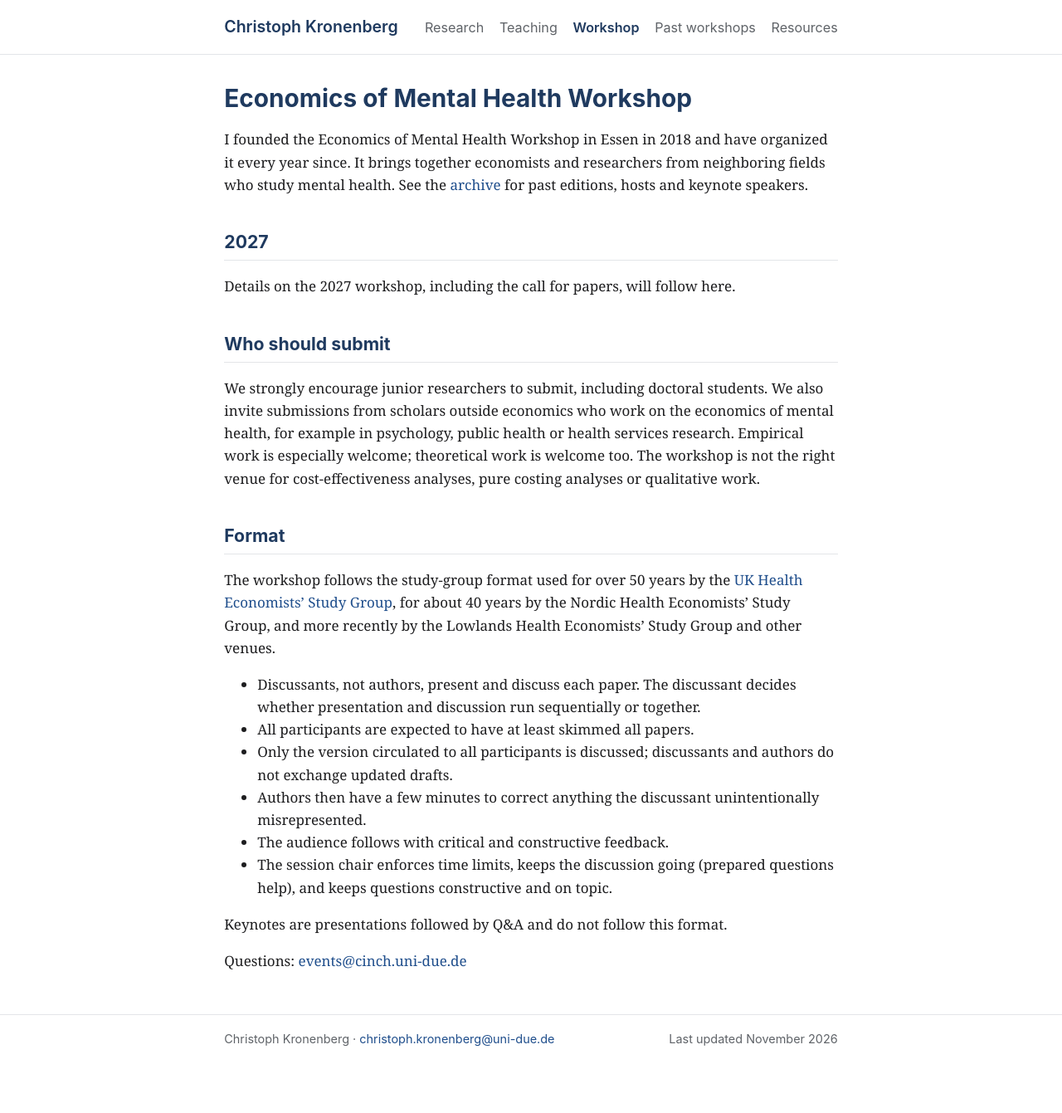
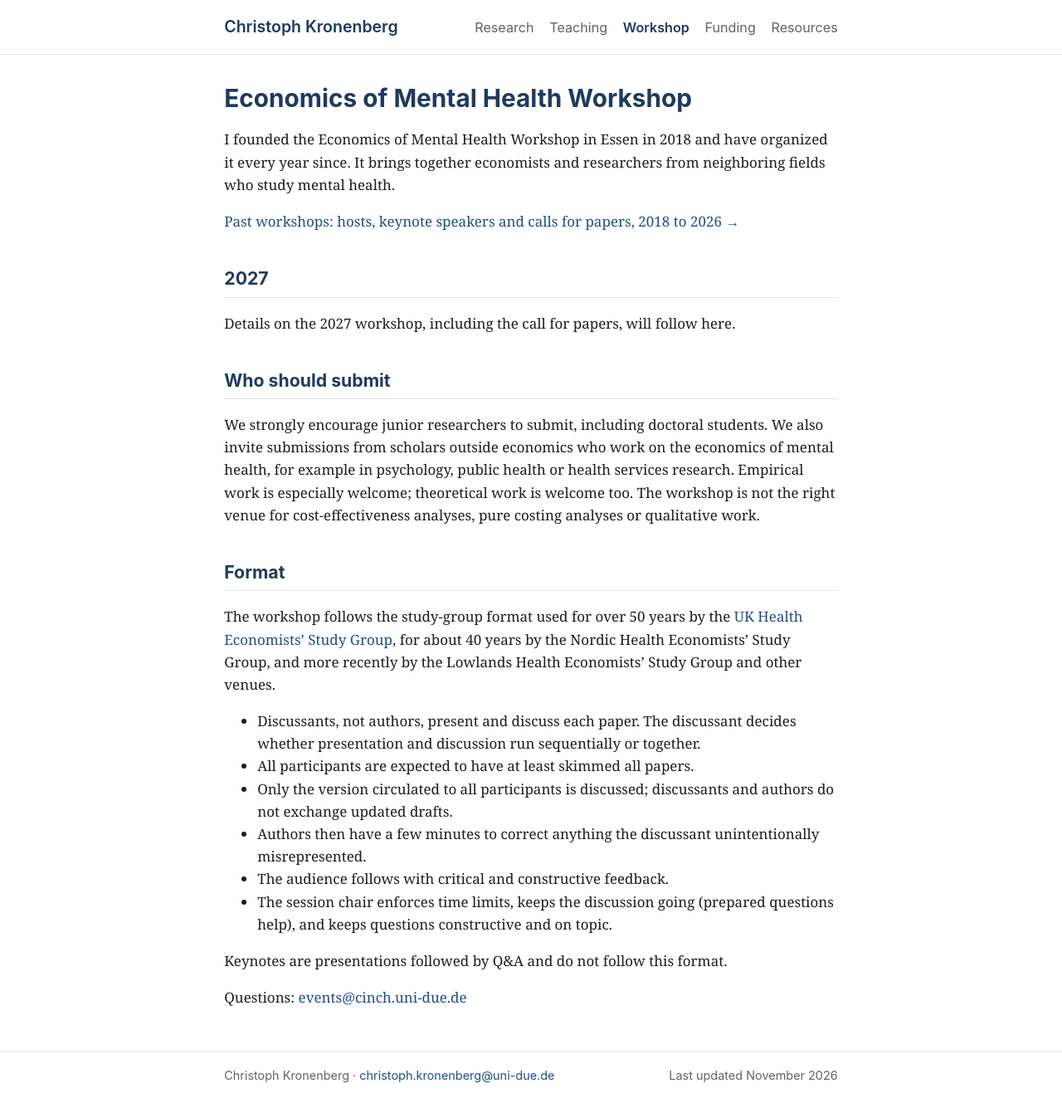
Before and after one commit to christophkronenberg/christophkronenberg.github.io, a Jekyll site: the page built from workshop/index.md, in a window 1280 px wide. Shown: the whole page at 83% size. Built offline with Jekyll 4.4.1, drawn with Linux system fonts in a browser that asks for light colours; before the commit the page ends 1297 px from its top, so only the background shows below that.

Commit message:
Funding page; past workshops as workshop subpage

```diff
--- a/_config.yml
+++ b/_config.yml
@@ -12,8 +12,8 @@ nav:
     url: /teaching/
   - title: Workshop
     url: /workshop/
-  - title: Past workshops
-    url: /workshop/archive/
+  - title: Funding
+    url: /funding/
   - title: Resources
     url: /resources/
   - title: CV
--- a/_layouts/default.html
+++ b/_layouts/default.html
@@ -15,14 +15,15 @@
   <link rel="icon" href="{{ '/assets/img/favicon.svg' | relative_url }}" type="image/svg+xml">
   <link rel="stylesheet" href="{{ '/assets/css/style.css' | relative_url }}">
 </head>
-<body>
+<body{% if page.wide %} class="wide"{% endif %}>
   <header class="site-header">
     <div class="wrap">
       <a class="site-title" href="{{ '/' | relative_url }}">{{ site.title }}</a>
       <nav class="site-nav" aria-label="Main">
         {% for item in site.nav %}
         {% if item.file %}{% assign target = site.static_files | where: "path", item.url | first %}{% unless target %}{% continue %}{% endunless %}{% endif %}
-        <a href="{{ item.url | relative_url }}"{% if page.url == item.url %} aria-current="page"{% endif %}>{{ item.title }}</a>
+        {% assign prefix = page.url | slice: 0, item.url.size %}
+        <a href="{{ item.url | relative_url }}"{% if prefix == item.url %} aria-current="page"{% endif %}>{{ item.title }}</a>
         {% endfor %}
       </nav>
     </div>
--- a/workshop/index.md
+++ b/workshop/index.md
@@ -5,7 +5,9 @@ permalink: /workshop/
 description: The Economics of Mental Health Workshop, founded in Essen in 2018 and held annually since.
 ---
 
-I founded the Economics of Mental Health Workshop in Essen in 2018 and have organized it every year since. It brings together economists and researchers from neighboring fields who study mental health. See the <a href="{{ '/workshop/archive/' | relative_url }}">archive</a> for past editions, hosts and keynote speakers.
+I founded the Economics of Mental Health Workshop in Essen in 2018 and have organized it every year since. It brings together economists and researchers from neighboring fields who study mental health.
+
+<p class="subnav"><a href="{{ '/workshop/archive/' | relative_url }}">Past workshops: hosts, keynote speakers and calls for papers, 2018 to 2026 &rarr;</a></p>
 
 ## 2027
 
```
Also changed, not shown: workshop/archive.md (+3 -1 lines).
